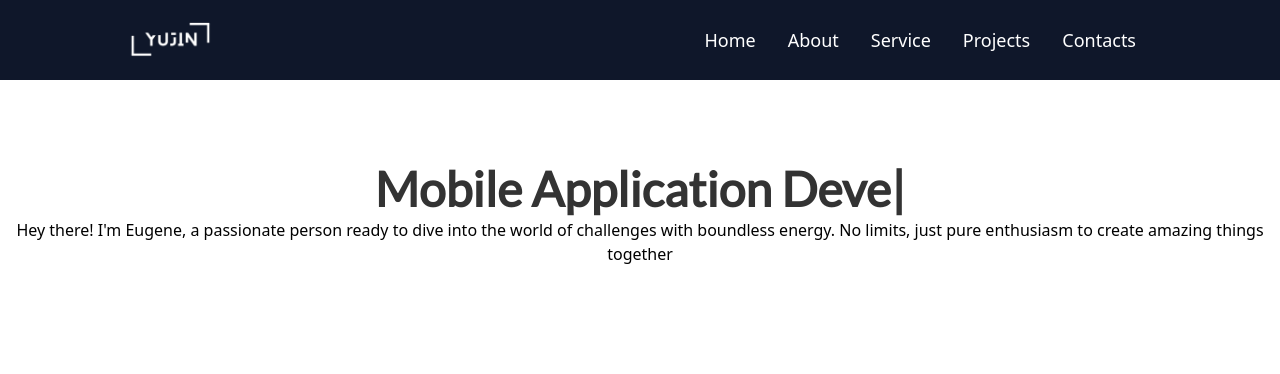
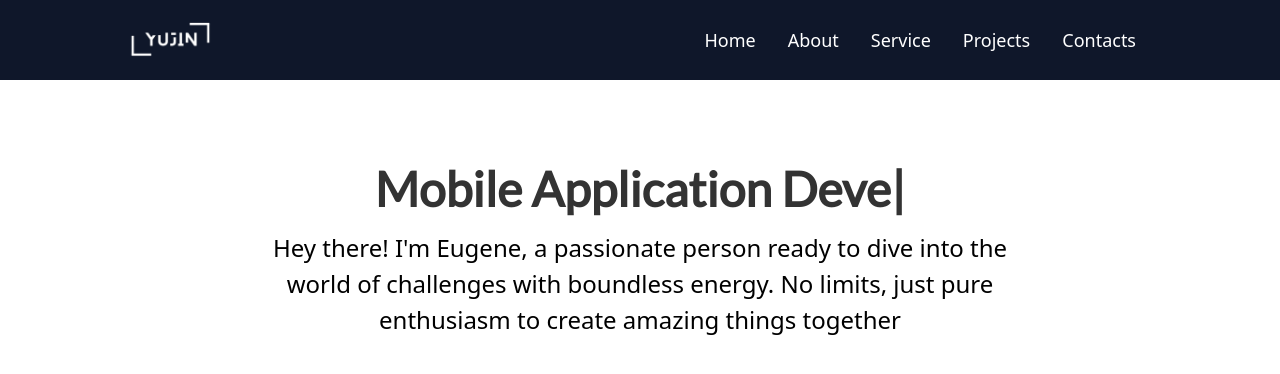
Before and after one commit to patrickeugenesacueza/Yujin-Portfolio, a React (Vite) app in the folder portfolio/: page / in a window 1280 px wide. Shown: the top 374 px of the page. Built offline with nearby package versions, Linux system fonts and the light colour scheme.

Commit message:
Update HeroSection.jsx

```diff
--- a/portfolio/src/Pages/HeroSection.jsx
+++ b/portfolio/src/Pages/HeroSection.jsx
@@ -19,7 +19,7 @@ const HeroSection = () => {
           className="text-[#333] font-[Lato] text-[1.2em] md:text-[3em] lg:text-3em font-[900] leading-[1.2]"
           repeat={Infinity}
         />
-        <div className="">
+        <div className="font-[300] text-[1.2em] lg:text-[1.5em]  mt-3 mx-[2em] md:mx-[5em] lg:mx-[10em]">
             <p>Hey there! I'm Eugene, a passionate person ready to dive into the world of challenges with boundless energy. No limits, just pure enthusiasm to create amazing things together</p>
         </div>
       </div>
```
